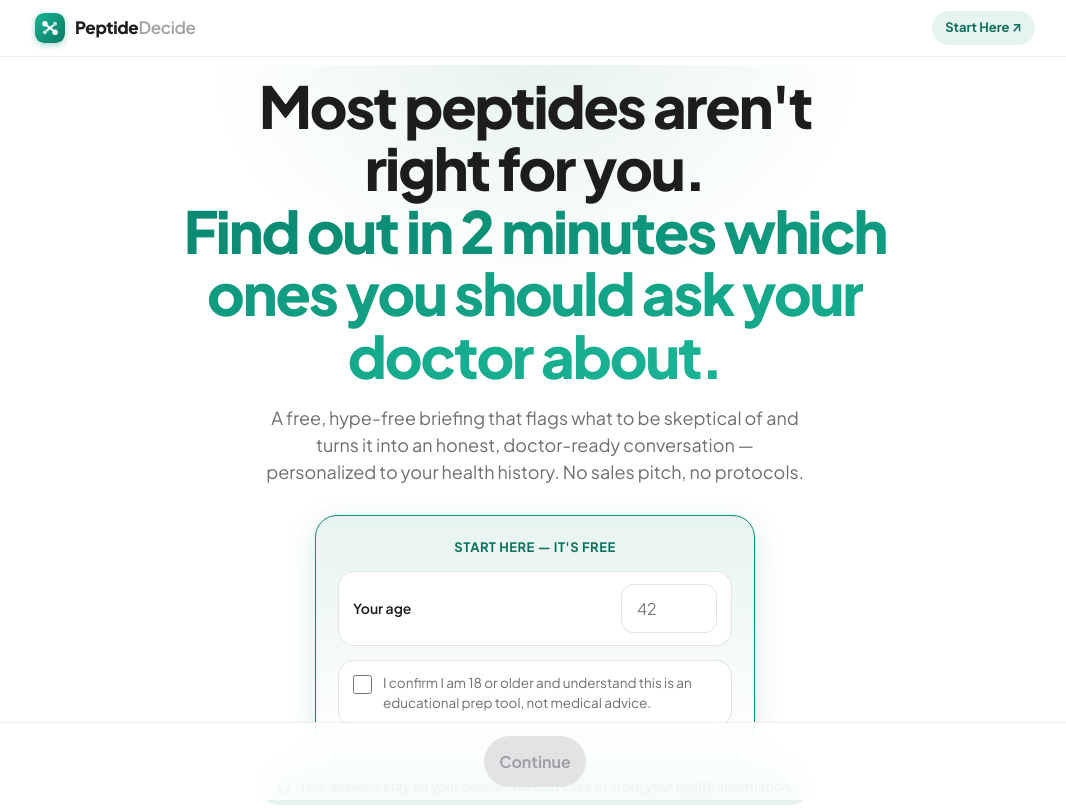
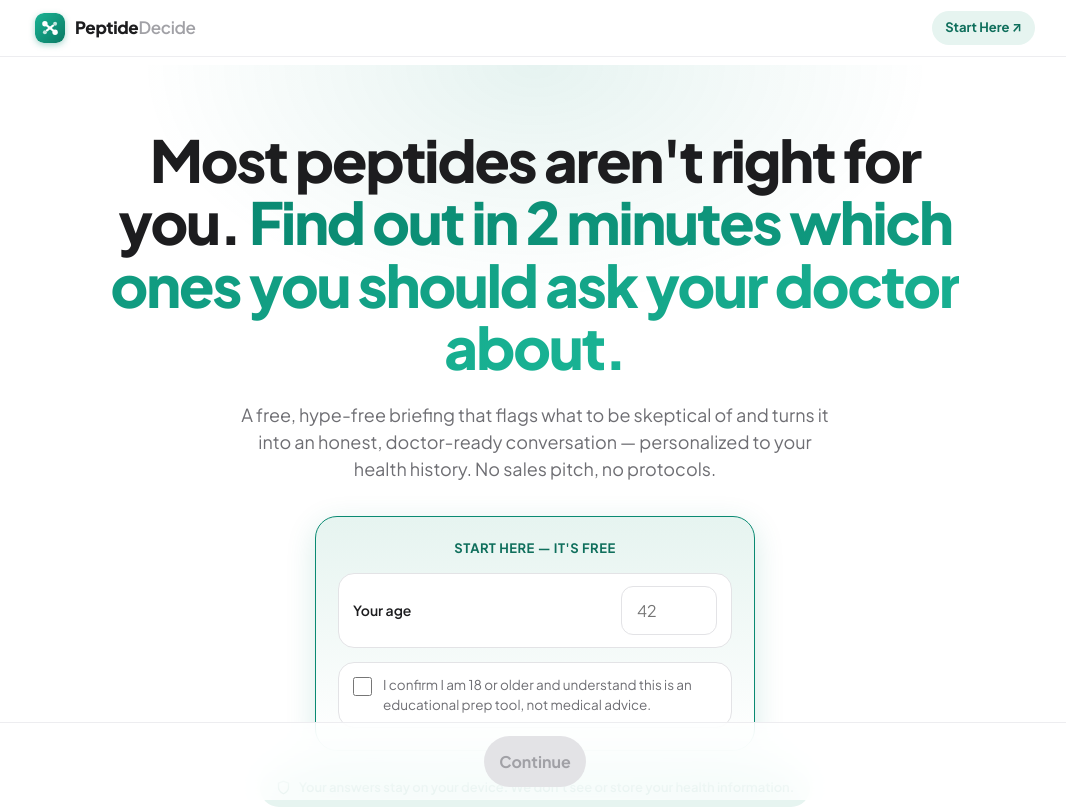
Before and after one commit to reignlabs/peptidedecide, a website: page index.html in a window 1280 px wide. Shown: the top 810 px of the page, without its empty margins (105-1171 px from the left). Drawn offline with nearby package versions, Linux system fonts and the light colour scheme.

Commit message:
Add files via upload

```diff
--- a/index.html
+++ b/index.html
@@ -25,6 +25,7 @@
   .mono{font-family:'JetBrains Mono',monospace}
   h1,h2,h3,h4{letter-spacing:-.025em;line-height:1.08;font-weight:700}
   .wrap{max-width:780px;margin:0 auto;padding:0 20px}
+  #wizard:has(#step-welcome.active){max-width:940px}
   button{font-family:inherit;cursor:pointer;border:none;background:none}
 
   header{position:sticky;top:0;z-index:50;background:rgba(255,255,255,.72);backdrop-filter:saturate(180%) blur(20px);-webkit-backdrop-filter:saturate(180%) blur(20px);border-bottom:1px solid var(--line-2)}
@@ -53,11 +54,13 @@
   .step .lede{font-size:17px;color:var(--ink-2);max-width:540px;margin-bottom:30px}
 
   #step-welcome{text-align:center;padding-top:34px}
-  #step-welcome.active{min-height:calc(100vh - 230px);display:flex;flex-direction:column;justify-content:center;padding-top:10px;padding-bottom:0}
+  #step-welcome.active{display:flex;flex-direction:column;align-items:center;padding-top:64px;padding-bottom:40px}
+  #step-welcome>*:not(.privacy-line){width:100%}
+  #step-welcome h1{max-width:900px;margin-left:auto;margin-right:auto}
   .hero-mark{width:84px;height:84px;border-radius:23px;margin:0 auto 26px;box-shadow:var(--sh-lg)}
   #step-welcome h1{font-size:clamp(34px,8vw,58px);font-weight:800;margin-bottom:16px;letter-spacing:-.035em}
   #step-welcome h1 .g{background:linear-gradient(120deg,var(--accent),#19b394);-webkit-background-clip:text;background-clip:text;color:transparent}
-  #step-welcome .lede{margin:0 auto 30px;font-size:18px}
+  #step-welcome .lede{max-width:600px;margin:6px auto 34px;font-size:18px}
   .hero-glow{position:absolute;inset:0;pointer-events:none;z-index:-1;background:radial-gradient(60% 40% at 50% 0%,rgba(10,138,114,.10),transparent 70%)}
   .gate{max-width:440px;margin:0 auto;background:linear-gradient(180deg,var(--accent-soft),#fff);border:1.5px solid var(--accent);border-radius:var(--r-lg);padding:22px;box-shadow:0 8px 30px rgba(10,138,114,.16)}
   .gate-prompt{font-size:13px;font-weight:700;letter-spacing:.04em;text-transform:uppercase;color:var(--accent-2);text-align:center;margin-bottom:14px}
@@ -67,7 +70,7 @@
   .agree{display:flex;gap:11px;align-items:flex-start;text-align:left;font-size:13.5px;color:var(--ink-2);cursor:pointer;background:#fff;border:1px solid var(--line);border-radius:var(--r-md);padding:12px 14px}
   .agree input{margin-top:2px;width:19px;height:19px;flex:none;accent-color:var(--accent)}
   .disc-mini{font-size:12.5px;color:var(--ink-3);max-width:460px;margin:22px auto 0;line-height:1.5}
-  .privacy-line{display:inline-flex;align-items:center;gap:8px;margin:18px auto 0;font-size:13px;font-weight:600;color:var(--accent-2);background:var(--accent-soft);border-radius:30px;padding:9px 16px}
+  .privacy-line{display:inline-flex;align-items:center;gap:8px;margin:18px auto 0;font-size:13px;font-weight:600;color:var(--accent-2);background:var(--accent-soft);border-radius:30px;padding:9px 16px;width:auto;max-width:max-content}
 
   label.fl{display:block;font-weight:600;font-size:14px;margin-bottom:9px}
   label.fl .opt{color:var(--ink-3);font-weight:500}
@@ -253,7 +256,7 @@
 <main class="wrap" id="wizard">
   <section class="step active" id="step-welcome">
     <div class="hero-glow"></div>
-    <h1>Most peptides aren't<br>right for you.<br><span class="g">Find out in 2 minutes which ones you should ask your doctor about.</span></h1>
+    <h1>Most peptides aren't right for you. <span class="g">Find out in 2 minutes which ones you should ask your doctor about.</span></h1>
     <p class="lede">A free, hype-free briefing that flags what to be skeptical of and turns it into an honest, doctor-ready conversation — personalized to your health history. No sales pitch, no protocols.</p>
     <div class="gate">
       <div class="gate-prompt">Start here — it's free</div>
```
